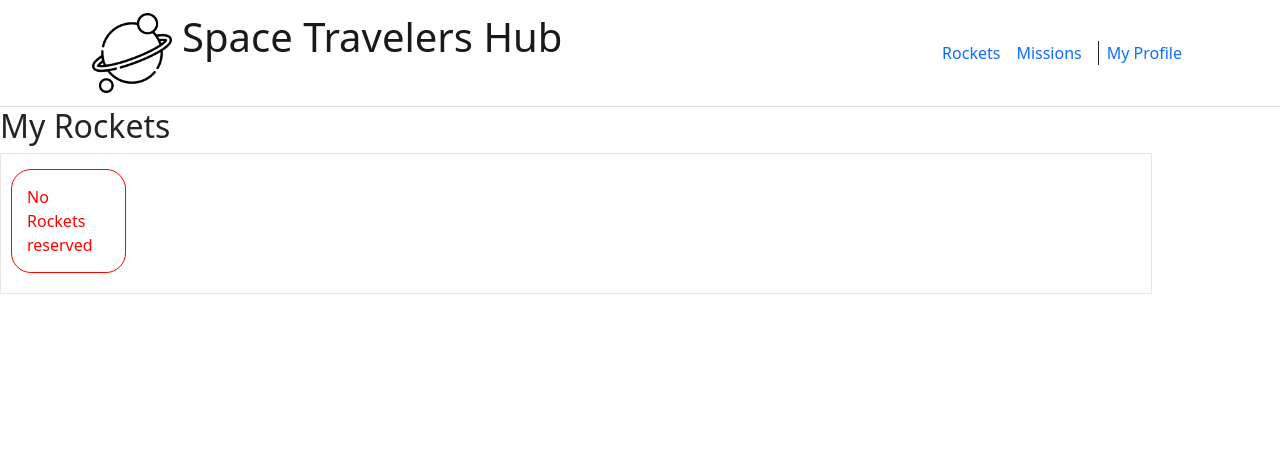
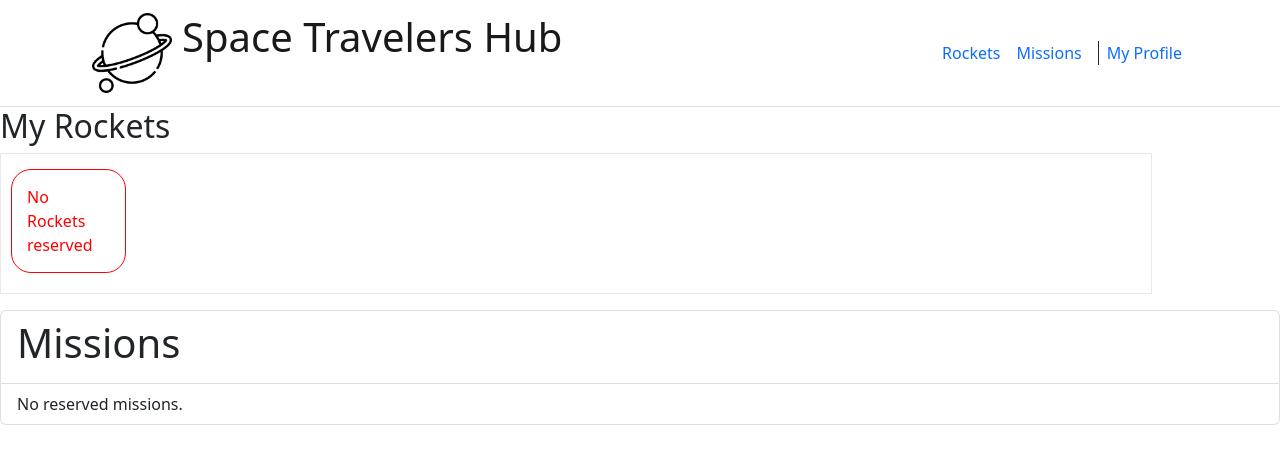
Before and after one commit to Kumilachew-g/space-travelers-hub, a React (Create React App) app: page /profile in a window 1280 px wide. Shown: the top 464 px of the page. Built offline with nearby package versions, Linux system fonts and the light colour scheme.

Commit message:
Implement mission resrved logic

```diff
--- a/src/components/pages/ProfileContainer.js
+++ b/src/components/pages/ProfileContainer.js
@@ -1,9 +1,11 @@
 // import ProfileMissions from '../missions/ProfileMissions';
+import AllJoinedMissions from './JoinedMission';
 import ProfileRocket from '../rockets/ProfileRocket';
 
 const ProfileContainer = () => (
   <div className="profileContainer">
     <ProfileRocket />
+    <AllJoinedMissions />
     {/* <ProfileMissions /> */}
   </div>
 );
```
